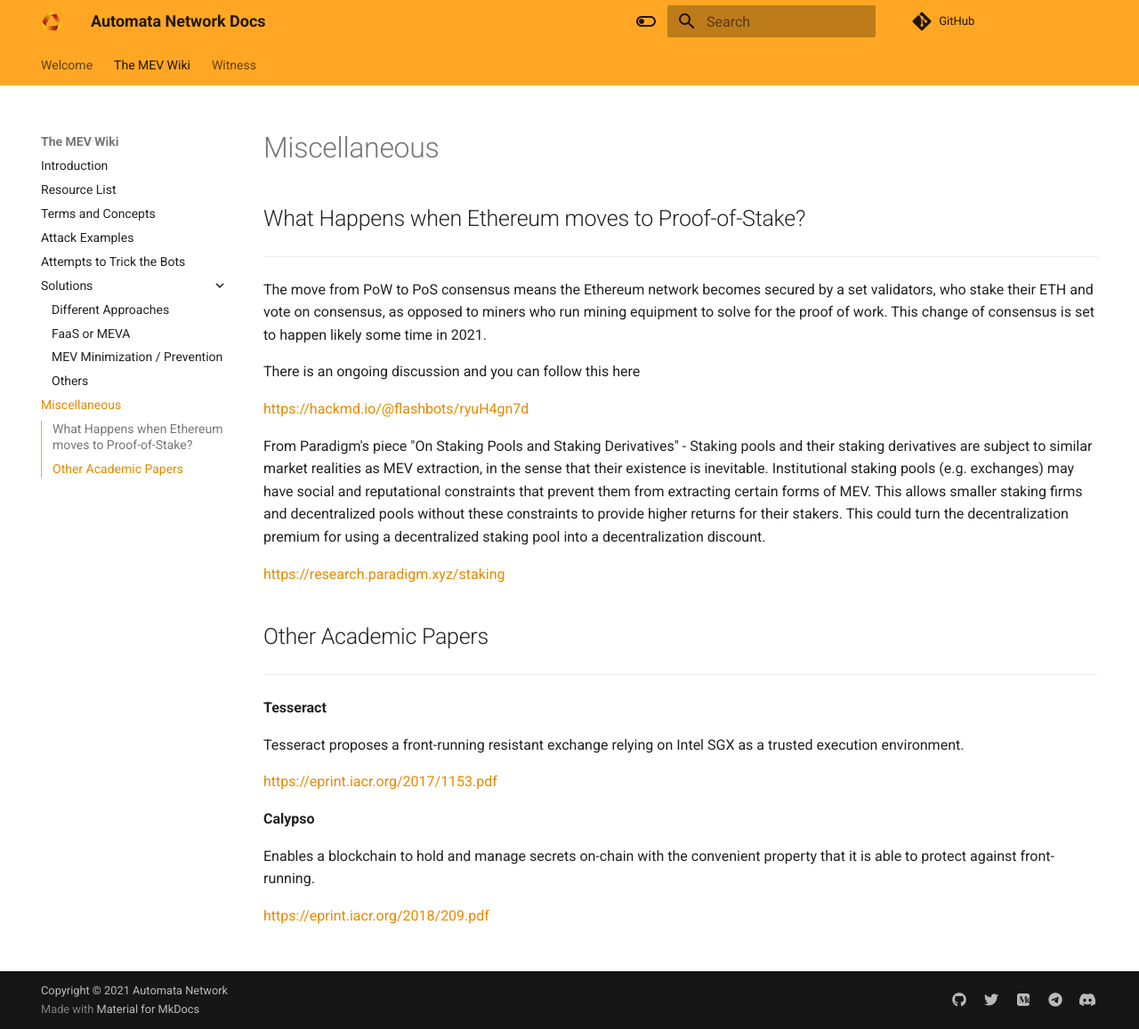
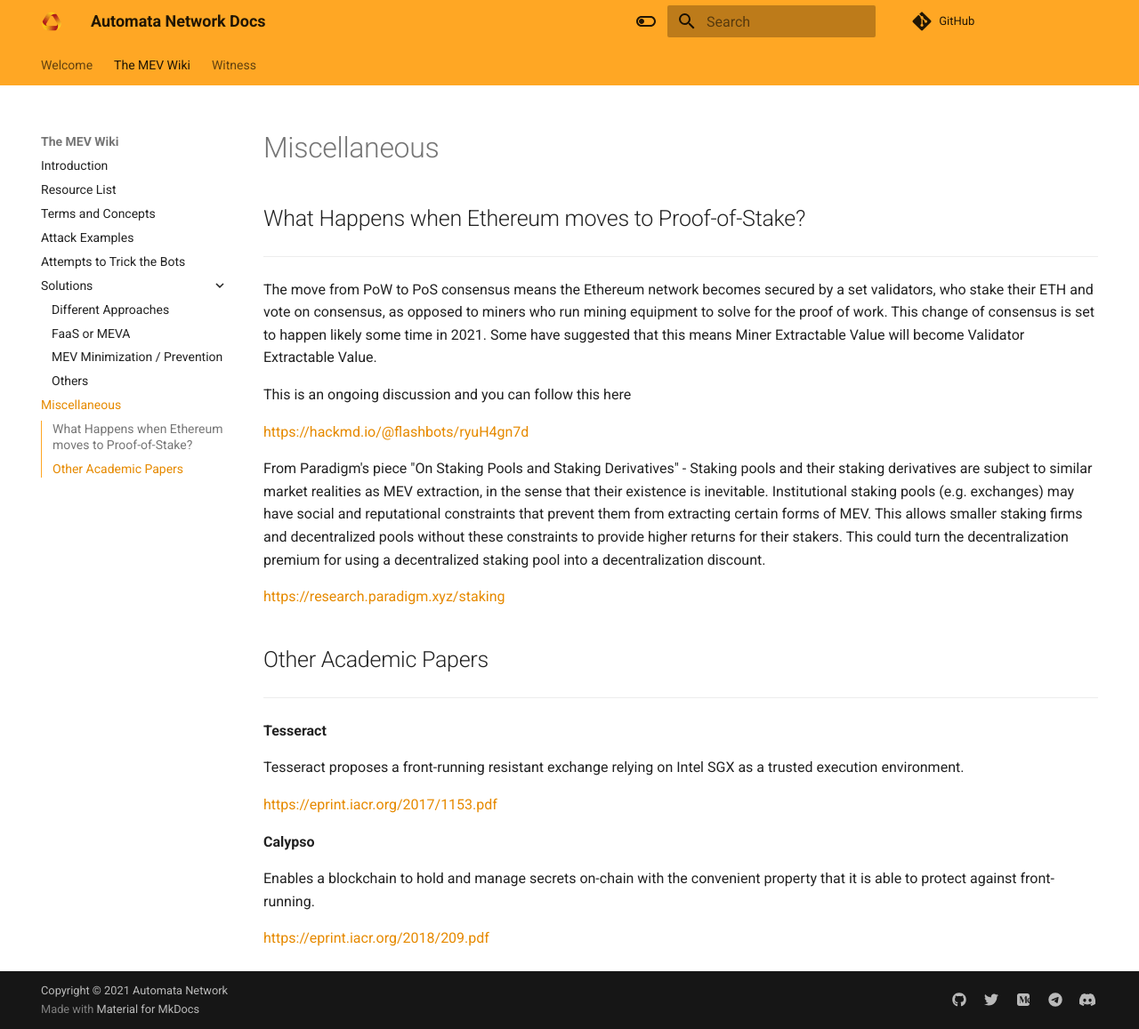
Before and after one commit to automata-network/docs, an MkDocs documentation site: the page built from docs/mev/misc.md, in a window 1280 px wide and 1157 px high. Shown: the whole window at 89% size. Built offline with MkDocs 1.6.1 and Material for MkDocs 9.7.7, drawn with Linux system fonts in a browser that asks for light colours; nearby versions of some CDN libraries; comment, search, counter and statistics services are not loaded.

Commit message:
Update misc.md

```diff
--- a/docs/mev/misc.md
+++ b/docs/mev/misc.md
@@ -3,9 +3,9 @@
 ## What Happens when Ethereum moves to Proof-of-Stake?
 ---
 
-The move from PoW to PoS consensus means the Ethereum network becomes secured by a set validators, who stake their ETH and vote on consensus, as opposed to miners who run mining equipment to solve for the proof of work. This change of consensus is set to happen likely some time in 2021.
+The move from PoW to PoS consensus means the Ethereum network becomes secured by a set validators, who stake their ETH and vote on consensus, as opposed to miners who run mining equipment to solve for the proof of work. This change of consensus is set to happen likely some time in 2021. Some have suggested that this means Miner Extractable Value will become Validator Extractable Value.
 
-There is an ongoing discussion and you can follow this here
+This is an ongoing discussion and you can follow this here
 
 [https://hackmd.io/@flashbots/ryuH4gn7d](https://hackmd.io/@flashbots/ryuH4gn7d){target=_blank}
 
```
